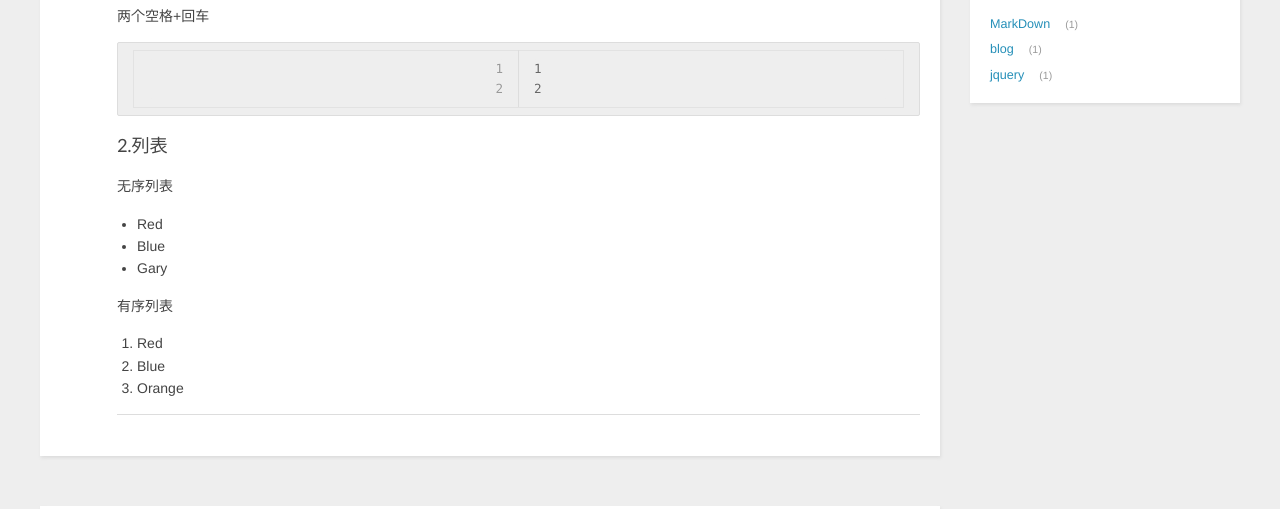
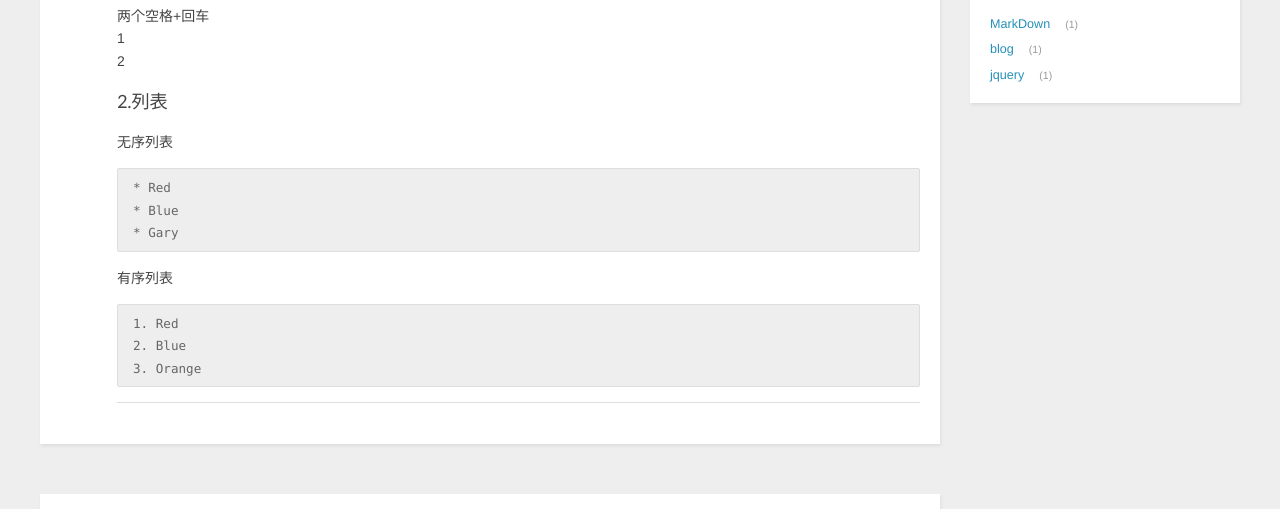
Before and after one commit to bluejfox/bluejfox.github.io, a plain HTML site: page index.html in a window 1280 px wide. Shown: the part 273-782 px from the top of the page. Drawn offline with nearby package versions, Linux system fonts and the light colour scheme.

Commit message:
Site updated: 2016-08-11 10:25:01

```diff
--- a/index.html
+++ b/index.html
@@ -60,18 +60,14 @@
     </header>
     <div class="entry">
 
-        <h3 id="1-换行"><a href="#1-换行" class="headerlink" title="1.换行"></a>1.换行</h3><p>两个空格+回车<br><figure class="highlight bash"><table><tr><td class="gutter"><pre><div class="line">1</div><div class="line">2</div></pre></td><td class="code"><pre><div class="line">1</div><div class="line">2</div></pre></td></tr></table></figure></p>
-<h3 id="2-列表"><a href="#2-列表" class="headerlink" title="2.列表"></a>2.列表</h3><h4 id="无序列表"><a href="#无序列表" class="headerlink" title="无序列表"></a>无序列表</h4><ul>
-<li>Red</li>
-<li>Blue</li>
-<li>Gary</li>
-</ul>
-<h4 id="有序列表"><a href="#有序列表" class="headerlink" title="有序列表"></a>有序列表</h4><ol>
-<li>Red</li>
-<li>Blue</li>
-<li>Orange</li>
-</ol>
-
+        <h3 id="1-换行"><a href="#1-换行" class="headerlink" title="1.换行"></a>1.换行</h3><p>两个空格+回车<br>    1<br>    2</p>
+<h3 id="2-列表"><a href="#2-列表" class="headerlink" title="2.列表"></a>2.列表</h3><h4 id="无序列表"><a href="#无序列表" class="headerlink" title="无序列表"></a>无序列表</h4><pre><code>* Red
+* Blue
+* Gary
+</code></pre><h4 id="有序列表"><a href="#有序列表" class="headerlink" title="有序列表"></a>有序列表</h4><pre><code>1. Red
+2. Blue
+3. Orange
+</code></pre>
 
     </div>
     <footer>
```
Also changed, not shown: 2016/08/11/MarkDown学习笔记/index.html (+15 -22 lines).
